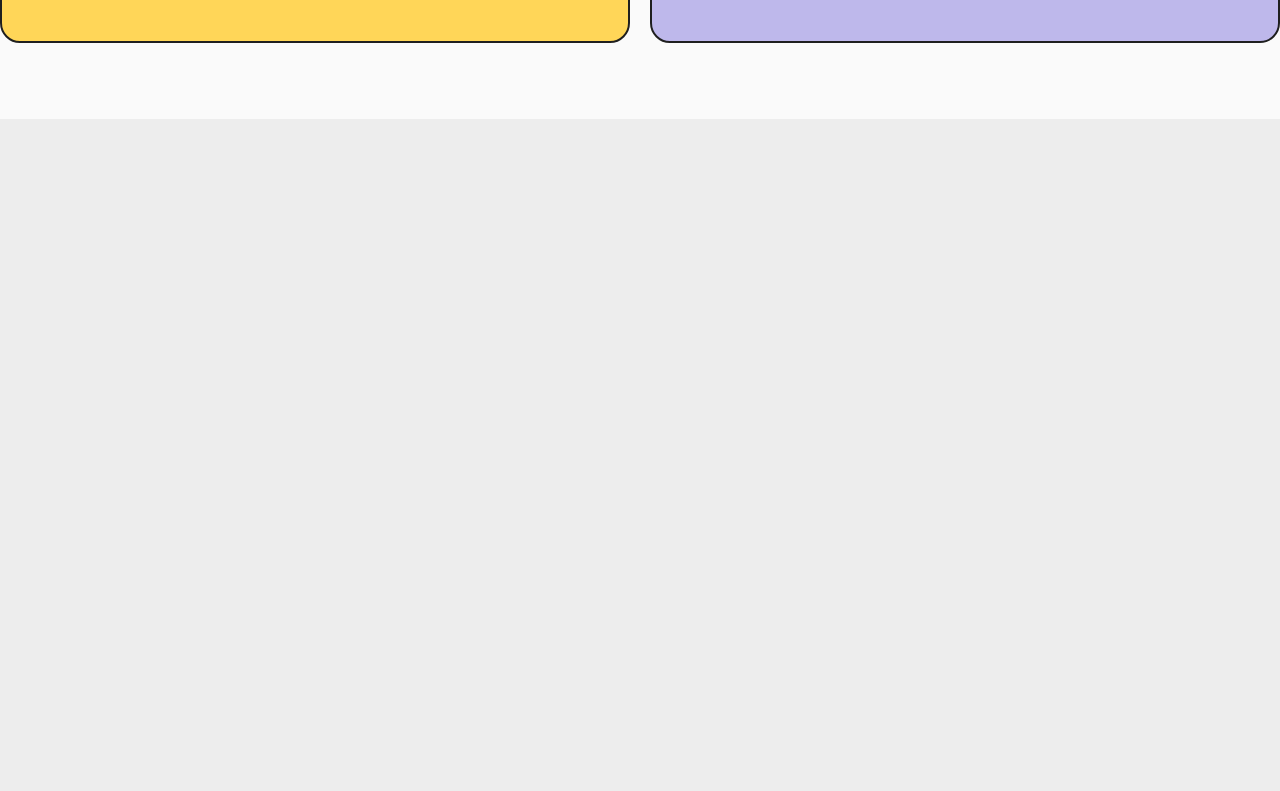
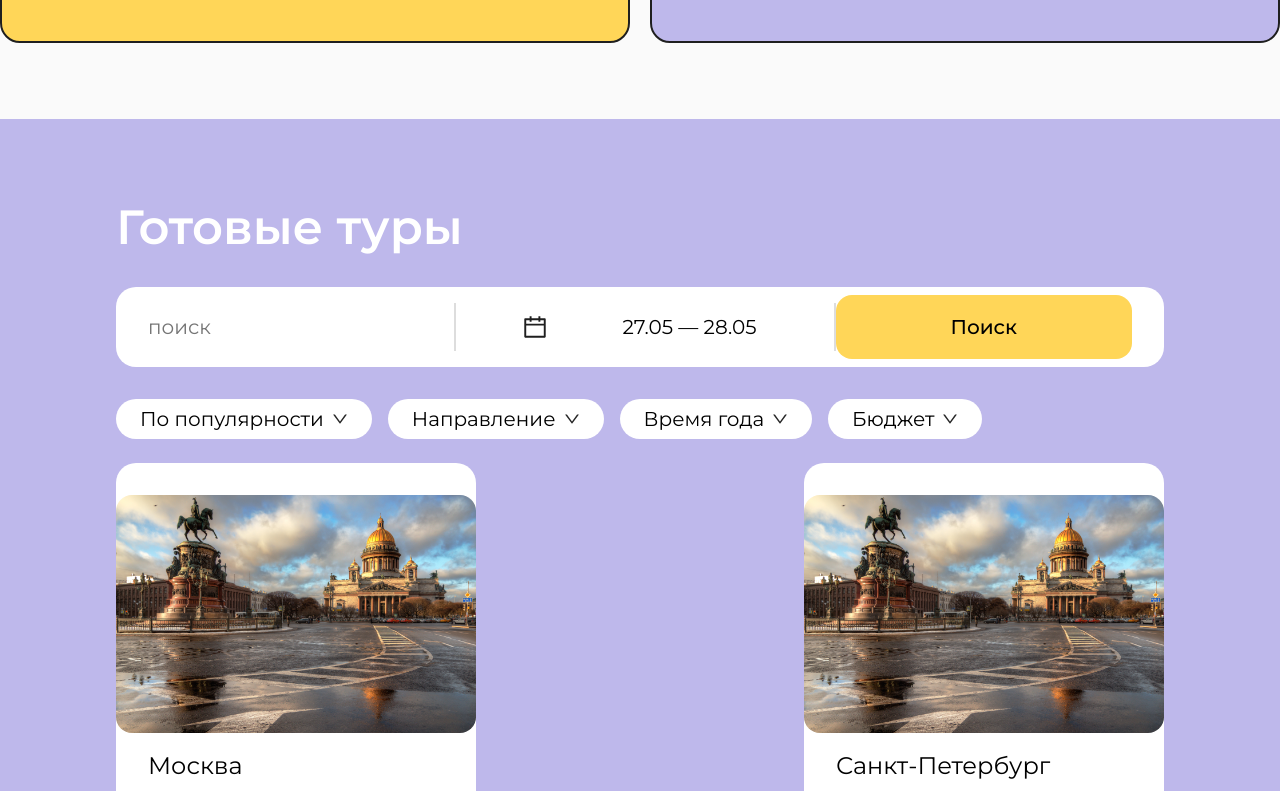
Before and after one commit to a-lournrose/lobsters-it, a React (Create React App) app: page / in a window 1280 px wide. Shown: the part 1841-2632 px from the top of the page. Before the commit the page ends 1960 px from the top, so only its background shows below. Built offline with nearby package versions, Linux system fonts and the light colour scheme.

Commit message:
search + container update

```diff
--- a/src/UI/Button/Button.jsx
+++ b/src/UI/Button/Button.jsx
@@ -1,8 +1,8 @@
 import React from 'react';
 import stl from './Button.module.scss'
-const Button = ({children}) => {
+const Button = ({children, paddingLeft, paddingRight}) => {
     return (
-        <div className={`${stl.button} flex-center`}>
+        <div style={{paddingLeft: paddingLeft, paddingRight: paddingRight}} className={`${stl.button} flex-center`}>
             {children}
         </div>
     );
--- /dev/null
+++ b/src/components/Search/Search.jsx
@@ -0,0 +1,22 @@
+import React from 'react';
+import stl from "./Seatch.module.scss";
+import Button from "../../UI/Button/Button";
+
+const Search = () => {
+    return (
+        <div className={stl.search}>
+            <input type="text" placeholder={"поиск"}/>
+            <div className={stl.calendar}>
+                <svg width="24" height="24" viewBox="0 0 24 24" fill="none" xmlns="http://www.w3.org/2000/svg">
+                    <path d="M21.8576 3.21763H17.3576V1.50335C17.3576 1.38549 17.2611 1.28906 17.1433 1.28906H15.6433C15.5254 1.28906 15.429 1.38549 15.429 1.50335V3.21763H8.57185V1.50335C8.57185 1.38549 8.47542 1.28906 8.35756 1.28906H6.85756C6.7397 1.28906 6.64328 1.38549 6.64328 1.50335V3.21763H2.14328C1.66917 3.21763 1.28613 3.60067 1.28613 4.07478V21.8605C1.28613 22.3346 1.66917 22.7176 2.14328 22.7176H21.8576C22.3317 22.7176 22.7147 22.3346 22.7147 21.8605V4.07478C22.7147 3.60067 22.3317 3.21763 21.8576 3.21763ZM20.7861 20.7891H3.2147V10.6105H20.7861V20.7891ZM3.2147 8.78906V5.14621H6.64328V6.43192C6.64328 6.54978 6.7397 6.64621 6.85756 6.64621H8.35756C8.47542 6.64621 8.57185 6.54978 8.57185 6.43192V5.14621H15.429V6.43192C15.429 6.54978 15.5254 6.64621 15.6433 6.64621H17.1433C17.2611 6.64621 17.3576 6.54978 17.3576 6.43192V5.14621H20.7861V8.78906H3.2147Z" fill="#1F1F1F"/>
+                </svg>
+                <p>27.05  — 28.05</p>
+            </div>
+            <div className={stl.btn}>
+                <Button paddingLeft={115} paddingRight={115}>Поиск</Button>
+            </div>
+        </div>
+    );
+};
+
+export default Search;
--- /dev/null
+++ b/src/components/Search/Seatch.module.scss
@@ -0,0 +1,40 @@
+.search {
+  display: flex;
+  align-items: center;
+  margin: 1.5rem 0 2rem 0;
+  background-color: white;
+  padding: 0.5rem 2rem;
+  border-radius: 20px;
+
+  input {
+    width: 41.375rem;
+    height: 3rem;
+    color: rgba(31, 31, 31, 0.5);
+    font-size: 1.25rem;
+    border: none;
+
+    &:focus {
+      outline: none;
+    }
+  }
+
+  .calendar {
+    display: flex;
+    align-items: center;
+    cursor: pointer;
+    padding: 0.5625rem 4.8125rem 0.5625rem 4.1875rem;
+    border-right: 2px solid rgba(31, 31, 31, 0.15);
+    border-left: 2px solid rgba(31, 31, 31, 0.15);
+
+    p {
+      white-space: nowrap;
+      line-height: 1.875rem;
+      font-size: 1.25rem;
+      margin-left: 4.75rem;
+    }
+  }
+
+  .btn {
+    margin: 0 auto;
+  }
+}
--- a/src/containers/ReadyToursContainer/ReadyToursContainer.jsx
+++ b/src/containers/ReadyToursContainer/ReadyToursContainer.jsx
@@ -1,21 +1,36 @@
 import React from 'react';
 import {ReadyToursModule} from "../../modules/ReadyToursModule";
 import stl from './ReadyToursContainer.module.scss'
-import ButtonBuy from "../../UI/ButtonBuy/ButtonBuy";
+import Search from "../../components/Search/Search";
 const ReadyToursContainer = () => {
     return (
         <div className={stl.container}>
             <h2>Готовые туры</h2>
-            <div className={stl.search}>
-                <input type="text" placeholder={"поиск"}/>
-                <div className={stl.calendar}>
-                    <svg width="24" height="24" viewBox="0 0 24 24" fill="none" xmlns="http://www.w3.org/2000/svg">
-                        <path d="M21.8576 3.21763H17.3576V1.50335C17.3576 1.38549 17.2611 1.28906 17.1433 1.28906H15.6433C15.5254 1.28906 15.429 1.38549 15.429 1.50335V3.21763H8.57185V1.50335C8.57185 1.38549 8.47542 1.28906 8.35756 1.28906H6.85756C6.7397 1.28906 6.64328 1.38549 6.64328 1.50335V3.21763H2.14328C1.66917 3.21763 1.28613 3.60067 1.28613 4.07478V21.8605C1.28613 22.3346 1.66917 22.7176 2.14328 22.7176H21.8576C22.3317 22.7176 22.7147 22.3346 22.7147 21.8605V4.07478C22.7147 3.60067 22.3317 3.21763 21.8576 3.21763ZM20.7861 20.7891H3.2147V10.6105H20.7861V20.7891ZM3.2147 8.78906V5.14621H6.64328V6.43192C6.64328 6.54978 6.7397 6.64621 6.85756 6.64621H8.35756C8.47542 6.64621 8.57185 6.54978 8.57185 6.43192V5.14621H15.429V6.43192C15.429 6.54978 15.5254 6.64621 15.6433 6.64621H17.1433C17.2611 6.64621 17.3576 6.54978 17.3576 6.43192V5.14621H20.7861V8.78906H3.2147Z" fill="#1F1F1F"/>
+            <Search/>
+            <div className={stl.filters}>
+                <div className={stl.filter}>
+                    <p>По популярности</p>
+                    <svg width="16" height="16" viewBox="0 0 16 16" fill="none" xmlns="http://www.w3.org/2000/svg">
+                        <path d="M14.6427 3.42871H13.3034C13.2123 3.42871 13.1266 3.47335 13.073 3.54657L7.99981 10.5394L2.9266 3.54657C2.87303 3.47335 2.78731 3.42871 2.69624 3.42871H1.35696C1.24088 3.42871 1.17303 3.56085 1.24088 3.6555L7.53731 12.3359C7.76589 12.6501 8.23374 12.6501 8.46053 12.3359L14.757 3.6555C14.8266 3.56085 14.7587 3.42871 14.6427 3.42871Z" fill="black" fillOpacity="0.85"/>
                     </svg>
-                    <p>27.05  — 28.05</p>
                 </div>
-                <div className={stl.btn}>
-                    <ButtonBuy paddingLeft={115} paddingRight={115}>Поиск</ButtonBuy>
+                <div className={stl.filter}>
+                    <p>Направление</p>
+                    <svg width="16" height="16" viewBox="0 0 16 16" fill="none" xmlns="http://www.w3.org/2000/svg">
+                        <path d="M14.6427 3.42871H13.3034C13.2123 3.42871 13.1266 3.47335 13.073 3.54657L7.99981 10.5394L2.9266 3.54657C2.87303 3.47335 2.78731 3.42871 2.69624 3.42871H1.35696C1.24088 3.42871 1.17303 3.56085 1.24088 3.6555L7.53731 12.3359C7.76589 12.6501 8.23374 12.6501 8.46053 12.3359L14.757 3.6555C14.8266 3.56085 14.7587 3.42871 14.6427 3.42871Z" fill="black" fillOpacity="0.85"/>
+                    </svg>
+                </div>
+                <div className={stl.filter}>
+                    <p>Время года</p>
+                    <svg width="16" height="16" viewBox="0 0 16 16" fill="none" xmlns="http://www.w3.org/2000/svg">
+                        <path d="M14.6427 3.42871H13.3034C13.2123 3.42871 13.1266 3.47335 13.073 3.54657L7.99981 10.5394L2.9266 3.54657C2.87303 3.47335 2.78731 3.42871 2.69624 3.42871H1.35696C1.24088 3.42871 1.17303 3.56085 1.24088 3.6555L7.53731 12.3359C7.76589 12.6501 8.23374 12.6501 8.46053 12.3359L14.757 3.6555C14.8266 3.56085 14.7587 3.42871 14.6427 3.42871Z" fill="black" fillOpacity="0.85"/>
+                    </svg>
+                </div>
+                <div className={stl.filter}>
+                    <p>Бюджет</p>
+                    <svg width="16" height="16" viewBox="0 0 16 16" fill="none" xmlns="http://www.w3.org/2000/svg">
+                        <path d="M14.6427 3.42871H13.3034C13.2123 3.42871 13.1266 3.47335 13.073 3.54657L7.99981 10.5394L2.9266 3.54657C2.87303 3.47335 2.78731 3.42871 2.69624 3.42871H1.35696C1.24088 3.42871 1.17303 3.56085 1.24088 3.6555L7.53731 12.3359C7.76589 12.6501 8.23374 12.6501 8.46053 12.3359L14.757 3.6555C14.8266 3.56085 14.7587 3.42871 14.6427 3.42871Z" fill="black" fillOpacity="0.85"/>
+                    </svg>
                 </div>
             </div>
             <ReadyToursModule/>
--- a/src/containers/ReadyToursContainer/ReadyToursContainer.module.scss
+++ b/src/containers/ReadyToursContainer/ReadyToursContainer.module.scss
@@ -1,45 +1,33 @@
 .container{
-  padding: 76px 116px;
+  position: relative;
+  padding: 4.5rem 7.25rem;
   background-color: #BEB8EB;
   h2{
-    line-height: 72px;
+    line-height: 4.5rem;
     font-weight: 600;
     color: white;
     font-size: 3rem;
   }
-  .search{
+  .filters{
     display: flex;
     align-items: center;
-    margin: 24px 0 32px 0;
+    margin-bottom: 1.5rem;
+  }
+  .filter{
+    display: flex;
+    align-items: center;
+    font-size: 1.25rem;
+    line-height: 1.875rem;
+    padding: 5px 24px;
     background-color: white;
-    padding: 8px 32px;
     border-radius: 20px;
-    input{
-      width: 662px;
-      height: 48px;
-      color: rgba(31, 31, 31, 0.5);
-      font-size: 1.25rem;
-      border: none;
-      &:focus{
-        outline: none;
-      }
+    cursor: pointer;
+    p{
+      white-space: nowrap;
+      margin-right: 8px;
     }
-    .calendar{
-      display: flex;
-      align-items: center;
-      cursor: pointer;
-      padding: 9px 77px 9px 67px;
-      border-right: 2px solid rgba(31, 31, 31, 0.15);
-      border-left: 2px solid rgba(31, 31, 31, 0.15);
-      p{
-        white-space: nowrap;
-        line-height: 30px;
-        font-size: 1.25rem;
-        margin-left: 76px;
-      }
+    &:not(:last-child) {
+      margin-right: 1rem;
     }
   }
-  .btn{
-    margin: 0 auto;
-  }
 }
--- a/src/pages/AppPage/ui/AppPage.jsx
+++ b/src/pages/AppPage/ui/AppPage.jsx
@@ -1,12 +1,14 @@
 import React from 'react';
 import {CentralBannerModule} from "../../../modules/CentralBannerModule";
 import RecommendationsContainer from "../../../containers/RecommendationsContainer/RecommendationsContainer";
+import ReadyToursContainer from "../../../containers/ReadyToursContainer/ReadyToursContainer";
 
 const AppPage = () => {
     return (
         <div>
             <CentralBannerModule/>
             <RecommendationsContainer/>
+            <ReadyToursContainer/>
         </div>
     );
 };
```
Also changed, not shown: 1 other file (tests, documents, lock files or other folders).
